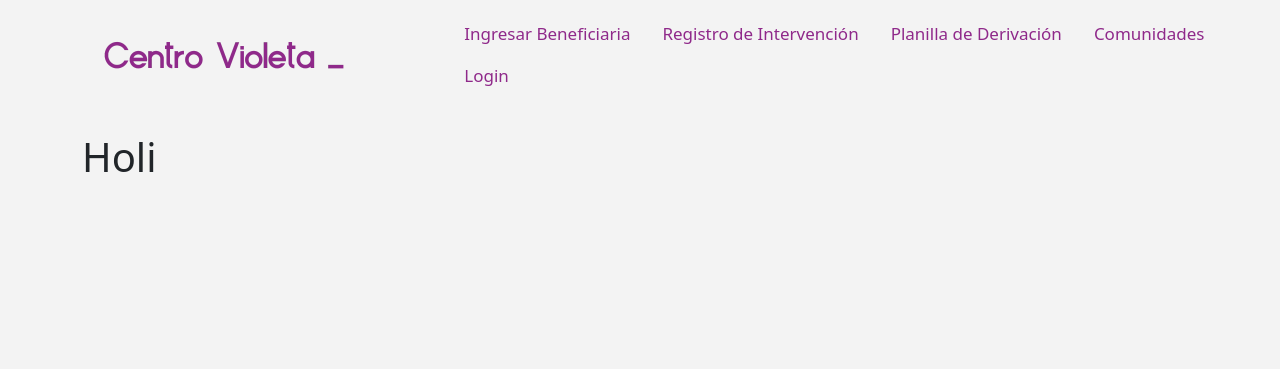
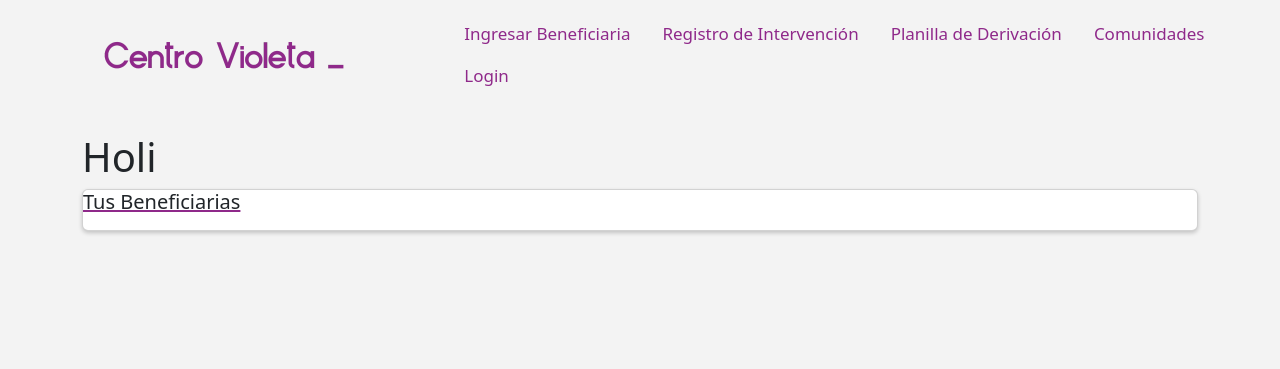
Before and after one commit to rociotatiana/centro_violeta, a Django app: page / in a window 1280 px wide. Shown: the top 369 px of the page. Run offline with Django 5.2, Linux system fonts and the light colour scheme.

Commit message:
fixed view permission

```diff
--- a/base/templates/base/home.html
+++ b/base/templates/base/home.html
@@ -3,6 +3,9 @@
 
 <div class="container">
     <h1>Holi</h1>
+    <a href="{% url 'tus_beneficiarias' %}"> <div class="card">
+        <div class="card-title"><h5>Tus Beneficiarias</h5></div>
+    </div></a>
     {% for comunidad in comunidades %}
     <div>
         <h5>{{comunidad.id}} -- <a href=" url 'comunidades' {{comunidades.id}}"> {{comunidad.nombre}} </a></h5>
--- a/base/templates/base/tus_beneficiarias.html
+++ b/base/templates/base/tus_beneficiarias.html
@@ -14,8 +14,8 @@
         <div class="card-body">
             <p> {{ beneficiaria.afp }}</p>
             <p> {{ beneficiaria.seguro_medico }}</p>
-            <a href="{% url 'actualizar_beneficiaria'%}"><button>Editar</button></a>
-            <a href="{% url 'eliminar_beneficiaria'%}"><button class="btn-danger">Eliminar</button></a>
+            <a href="{% url 'actualizar_beneficiaria' beneficiaria.id %}"><button>Editar</button></a>
+            <a href="{% url 'eliminar_beneficiaria' beneficiaria.id %}"><button class="btn-danger">Eliminar</button></a>
         </div>
         </div>
         <br>
--- a/base/urls.py
+++ b/base/urls.py
@@ -9,8 +9,8 @@ urlpatterns = [
     path('comunidades', views.comunidades, name = "comunidades"),
     path('tus_beneficiarias', views.tus_beneficiarias, name = "tus_beneficiarias"),
     path('ingresar_beneficiaria', views.ingresar_beneficiaria, name = "ingresar_beneficiaria"),
-    path('actualizar_beneficiaria', views.actualizar_beneficiaria, name = "actualizar_beneficiaria"),
-    path('eliminar_beneficiaria', views.eliminarBeneficiaria, name = "eliminar_beneficiaria"),
+    path('actualizar_beneficiaria/<str:pk>', views.actualizar_beneficiaria, name = "actualizar_beneficiaria"),
+    path('eliminar_beneficiaria/<str:pk>', views.eliminarBeneficiaria, name = "eliminar_beneficiaria"),
     path('tus_registros', views.tus_registros, name = "tus_registros"),
     path('registro_intervencion', views.registro_intervencion, name = "registro_intervencion"),
     path('ingresar_intervencion', views.ingresar_intervencion, name = "ingresar_intervencion"),
--- a/base/views.py
+++ b/base/views.py
@@ -43,13 +43,13 @@ def logoutUser(request):
 def perfil(request):
     return render(request, 'base/perfil.html')
 
-#@login_required(login_url='login')
+@login_required(login_url='login')
 def tus_beneficiarias(request):
-    beneficiarias = Beneficiaria.objects.all()
+    beneficiarias = Beneficiaria.objects.filter(profesional_que_ingresa = request.user.id)
     context = {'beneficiarias': beneficiarias}
     return render(request, 'base/tus_beneficiarias.html', context)
 
-#@login_required(login_url='login')
+@login_required(login_url='login')
 def ingresar_beneficiaria(request):
     form = BeneficiariaForm()
     if request.method == 'POST':
@@ -65,7 +65,7 @@ def actualizar_beneficiaria(request, pk):
     beneficiaria = Beneficiaria.objects.get(id=pk)
     form = BeneficiariaForm(instance=beneficiaria)
 
-    if request.user != beneficiaria.user:
+    if request.user != beneficiaria.profesional_que_ingresa:
         return HttpResponse("No tienes permitida esta acción")
 
     if request.method == 'POST':
@@ -86,7 +86,7 @@ def eliminarBeneficiaria(request, pk):
 
 @login_required(login_url='login')
 def tus_registros(request):
-    registros = Registro_Intervencion.objects.all()
+    registros = Registro_Intervencion.objects.all(profesional=request.user.id)
     context = {'registros': registros}
     return render(request, 'base/tus_registros.html', context)
 
@@ -109,7 +109,7 @@ def actualizar_intervencion(request, pk):
     reg_intervencion = Registro_Intervencion.objects.get(id=pk)
     form = IntervencionForm(instance=reg_intervencion)
 
-    if request.user != reg_intervencion.user:
+    if request.user != reg_intervencion.profesional:
         return HttpResponse("No tienes permitida esta acción")
 
     if request.method == 'POST':
```
Also changed, not shown: db.sqlite3.
